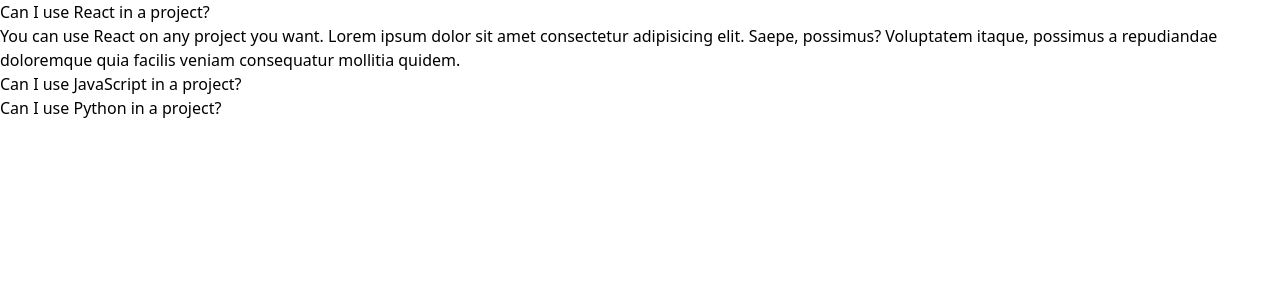
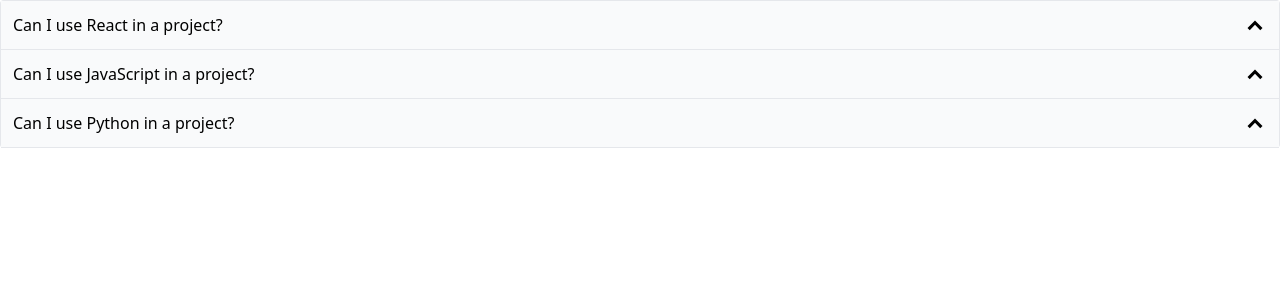
Before and after one commit to asksaurabh/React-Tutorial, a React (Create React App) app in the folder custom-naivgation-routing-systems/: page / in a window 1280 px wide. Shown: the top 300 px of the page. Built offline with nearby package versions, Linux system fonts and the light colour scheme.

Commit message:
Handle toggle collapse

```diff
--- a/custom-naivgation-routing-systems/src/components/Accordion.js
+++ b/custom-naivgation-routing-systems/src/components/Accordion.js
@@ -1,24 +1,42 @@
 import { useState } from 'react';
+import { GoChevronDown, GoChevronUp } from 'react-icons/go';
 
 function Accordion({ items }) {
-  const [expandedIndex, setExpandedIndex] = useState(0);
+  const [expandedIndex, setExpandedIndex] = useState(-1);
   const handleClick = (index) => {
-    setExpandedIndex(index);
+    if (index === expandedIndex) {
+      setExpandedIndex(-1);
+    } else {
+      setExpandedIndex(index);
+    }
   };
 
   const renderedItems = items.map((item, index) => {
     const isExpanded = index === expandedIndex;
-    const labelContent = isExpanded && <div>{item.content}</div>;
+    const labelContent = isExpanded && (
+      <div className='border-b p-5'>{item.content}</div>
+    );
+    const icon = (
+      <span className='text-2xl'>
+        {isExpanded ? <GoChevronDown /> : <GoChevronUp />}
+      </span>
+    );
 
     return (
       <div key={item.id}>
-        <div onClick={() => handleClick(index)}>{item.label}</div>
+        <div
+          className='flex justify-between p-3 bg-gray-50 border-b items-center cursor-pointer'
+          onClick={() => handleClick(index)}
+        >
+          {item.label}
+          {icon}
+        </div>
         {labelContent}
       </div>
     );
   });
 
-  return <div>{renderedItems}</div>;
+  return <div className='border-x border-t rounded'>{renderedItems}</div>;
 }
 
 export default Accordion;
```
